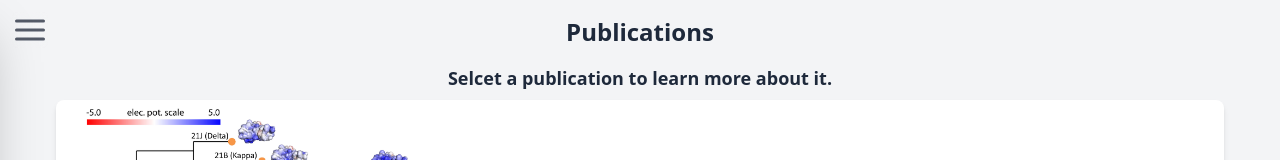
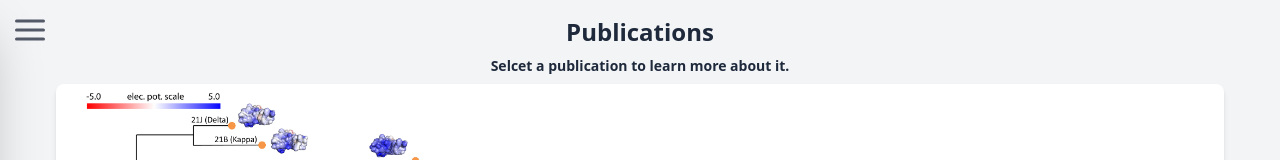
Before and after one commit to jzinno/jzinno.github.io, a Next.js app: page /pubs in a window 1280 px wide. Shown: the top 160 px of the page. Built offline with nearby package versions, Linux system fonts and the light colour scheme.

Commit message:
adj text spacing

```diff
--- a/pages/pubs.tsx
+++ b/pages/pubs.tsx
@@ -82,10 +82,7 @@ const Pubs: React.FC = () => {
         <h1 className="text-2xl font-bold select-none pb-2 w-1/2 text-center mx-auto border-gray-300">
           Publications
         </h1>
-        <h4
-          className="text-lg font-semibold select-none p-2 w-1/2 text-center mx-auto border-gray-300"
-          style={{ maxWidth: "50rem" }}
-        >
+        <h4 className="text-sm font-semibold select-none pb-2 w-1/2 text-center mx-auto border-gray-300">
           Selcet a publication to learn more about it.
         </h4>
         <div className="grid grid-cols-1 mb-20 px-10 gap-4">
```
